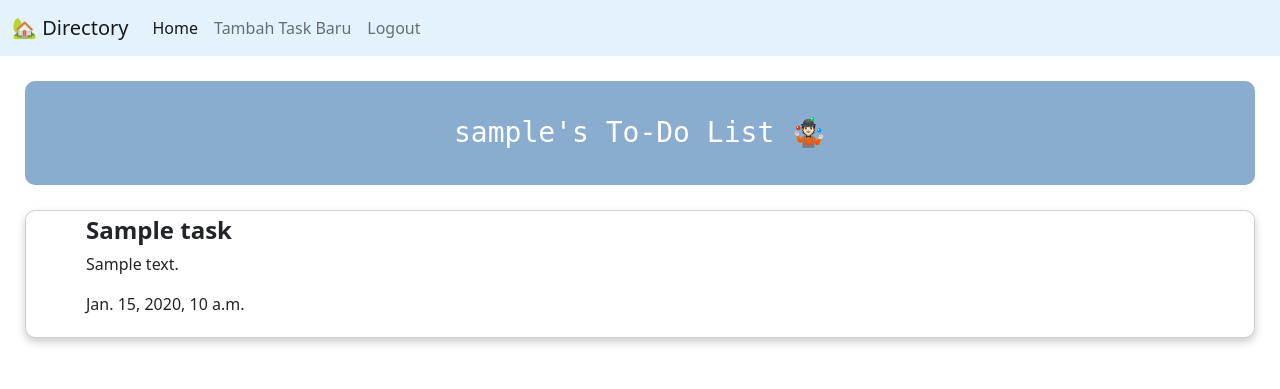
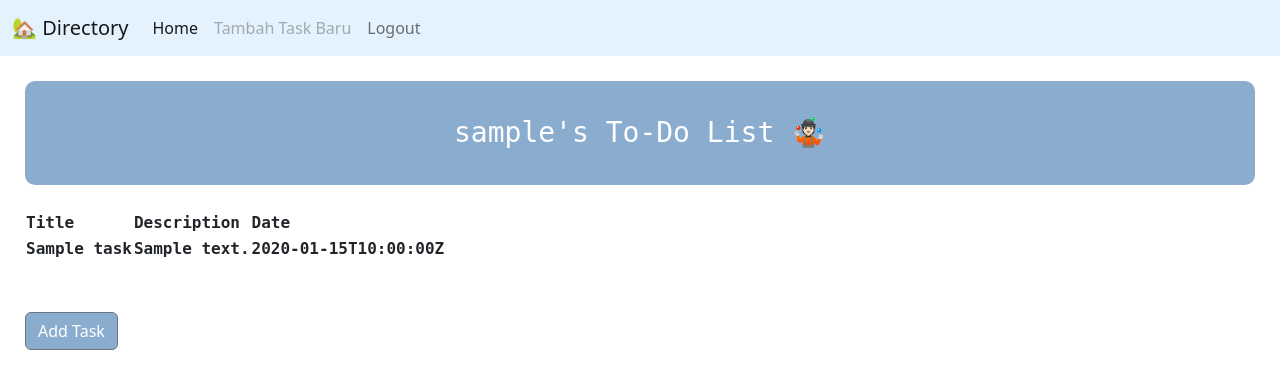
Before and after one commit to jihanhys/tugas-2-jihan, a Django app: page /todolist/ in a window 1280 px wide. Shown: the top 389 px of the page. Run offline with Django 4.2, Linux system fonts and the light colour scheme; a user stored in the database is signed in; tables that the repository leaves empty hold one stand-in row (values such as "Sample post"); lists and menus that the app fills with data are empty.

Commit message:
finished tugas 6

```diff
--- a/templates/base.html
+++ b/templates/base.html
@@ -6,6 +6,7 @@
   <meta charset="UTF-8">
   <meta name="viewport" content="width=device-width, initial-scale=1.0">
   <link rel="stylesheet" href="{% static 'css/style.css' %}">
+  <script src="https://ajax.googleapis.com/ajax/libs/jquery/3.6.0/jquery.min.js"></script>
   {% block meta %}
   {% endblock meta %}
 </head>
--- a/todolist/templates/todolist.html
+++ b/todolist/templates/todolist.html
@@ -5,7 +5,8 @@
   <meta charset="utf-8">
   <meta name="viewport" content="width=device-width, initial-scale=1">
   <title>ToDoList</title>
-  <link href="https://cdn.jsdelivr.net/npm/bootstrap@5.2.1/dist/css/bootstrap.min.css" rel="stylesheet" integrity="sha384-iYQeCzEYFbKjA/T2uDLTpkwGzCiq6soy8tYaI1GyVh/UjpbCx/TYkiZhlZB6+fzT" crossorigin="anonymous">
+  <link href="https://cdn.jsdelivr.net/npm/bootstrap@5.2.2/dist/css/bootstrap.min.css" rel="stylesheet" integrity="sha384-Zenh87qX5JnK2Jl0vWa8Ck2rdkQ2Bzep5IDxbcnCeuOxjzrPF/et3URy9Bv1WTRi" crossorigin="anonymous">
+  <script src="https://cdn.jsdelivr.net/npm/bootstrap@5.2.2/dist/js/bootstrap.bundle.min.js" integrity="sha384-OERcA2EqjJCMA+/3y+gxIOqMEjwtxJY7qPCqsdltbNJuaOe923+mo//f6V8Qbsw3" crossorigin="anonymous"></script>
   <style>
       h3{
         text-align: center;
@@ -33,6 +34,9 @@
       .container {
         padding: 5px 16px;
       }
+      button{
+        margin: 25px;
+      }
 
   </style>
 </head>
@@ -50,7 +54,7 @@
             <a class="nav-link active" aria-current="page" href="{% url 'todolist:show_task' %}">Home</a>
           </li>
           <li class="nav-item">
-            <a class="nav-link" href="{% url 'todolist:create-task' %}">Tambah Task Baru</a>
+            <a class="nav-link disabled" href="{% url 'todolist:create-task' %}">Tambah Task Baru</a>
           </li>
           <li class="nav-item">
             <a class="nav-link" href="{% url 'todolist:logout' %}">Logout</a>
@@ -62,15 +66,76 @@
 
   <h3>{{username}}'s To-Do List <span>&#129337;&#127995;</span></h3>
 
-    {% comment %} Add the data below this line {% endcomment %}
-    {% for data in task_list %}
-    <div class="card">
-      <div class="container">
-        <th><h4><b>{{data.title}}</b></h4></th>
-        <th><p>{{data.description}}</p></th>
-        <th><p>{{data.date}}</p></th>
+
+
+  <div>
+    <div class="modal" tabindex="-1" id="Modeladd">
+      <div class="modal-dialog">
+        <div class="modal-content">
+          <div class="modal-header">
+            <h5 class="modal-title">Add Task</h5>
+            <button type="button" class="btn-close" data-bs-dismiss="modal" aria-label="Close"></button>
+          </div>
+          <form method="POST" id="form" onsubmit="return false;">
+            {% csrf_token %}
+            <div class="modal-body">
+              <div class="row">
+                <label for="title" class="mb-2 font-5xl">Title</label>
+                <input type="text" name="title" id="title" placeholder="Title" required>
+              </div>
+              <div class="row">
+                <label for="description" class="mb-2 font-5xl">Description</label>
+                <textarea type="text" name="description" id="description" placeholder="Description" required></textarea>
+              </div>
+              </div>
+            <div class="modal-footer">
+              <button type="button" class="btn btn-secondary" data-bs-dismiss="modal">Close</button>
+              <button id="button" type="submit" class="submit-button py-2 px-4 rounded text-white" style="background-color: #8aadcf;">Save Changes</button>
+            </div>
+          </form>
+
+        </div>
       </div>
     </div>
-    {% endfor %}
+  </div>
+  <table id="table"></table>
+  <button href="" type="button" class="btn btn-secondary" data-bs-toggle="modal" data-bs-target="#Modeladd" style="background-color: #8aadcf; align-content: center;">Add Task</button>
+
+  <script>
+    async function getTodolist(){
+      return fetch("{% url 'todolist:show_json' %}").then((res) => res.json())
+    }
+    async function refreshTodolist(){
+      document.getElementById("table").innerHTML=""
+      const todolist = await getTodolist()
+      let htmlString = `<tr>
+        <th>Title</th>
+        <th>Description</th>
+        <th>Date</th>
+      </tr>`
+      todolist.forEach((item) => {
+        htmlString += `\n<tr>
+          <th>${item.fields.title}</th>
+          <th>${item.fields.description}</th>
+          <th>${item.fields.date}</th>
+        </tr>`
+      })
+      document.getElementById("table").innerHTML = htmlString
+    }
+
+    function addTodolist(){
+      fetch("{% url 'todolist:add' %}", {
+        method: "POST",
+        body: new FormData(document.querySelector('#form'))
+      }).then(refreshTodolist)
+      return false
+    }
+
+    document.getElementById("button").onclick = addTodolist
+    refreshTodolist()
+  </script>
+
 </body>
+
+
  {% endblock content %}
--- a/todolist/urls.py
+++ b/todolist/urls.py
@@ -1,5 +1,5 @@
 from django.urls import path
-from todolist.views import show_task, register, login_user, logout_user,add_task
+from todolist.views import show_task, add, register, login_user, logout_user,add_task, show_json
 
 app_name = 'todolist'
 
@@ -9,4 +9,6 @@ urlpatterns = [
     path('login/', login_user, name='login'),
     path('logout/', logout_user, name='logout'),
     path('create-task/', add_task, name='create-task'),
+    path('/json', show_json, name='show_json'),
+    path('/add', add, name='add'),
 ]
--- a/todolist/views.py
+++ b/todolist/views.py
@@ -7,6 +7,8 @@ from django.contrib import messages
 from django.contrib.auth import authenticate, login, logout
 from django.contrib.auth.decorators import login_required
 from todolist.forms import TodoForm
+from django.http import HttpResponse, HttpResponseNotFound
+from django.core import serializers
 
 @login_required(login_url='/todolist/login/')
 def show_task(request):
@@ -17,6 +19,20 @@ def show_task(request):
         'task_list' : task_data,
     }
     return render(request, "todolist.html", context)
+
+def show_json(request):
+    data = Task.objects.filter(user=request.user)
+    return HttpResponse(serializers.serialize("json", data))
+
+def add(request):
+    if request.method == 'POST':
+        title = request.POST.get('title')
+        description = request.POST.get('description')
+
+        data = Task(user=request.user,title=title, description=description)
+        data.save()
+        return HttpResponse(b"CREATED", status=201)
+    return HttpResponseNotFound()
 
 def register(request):
     form = UserCreationForm()
```
